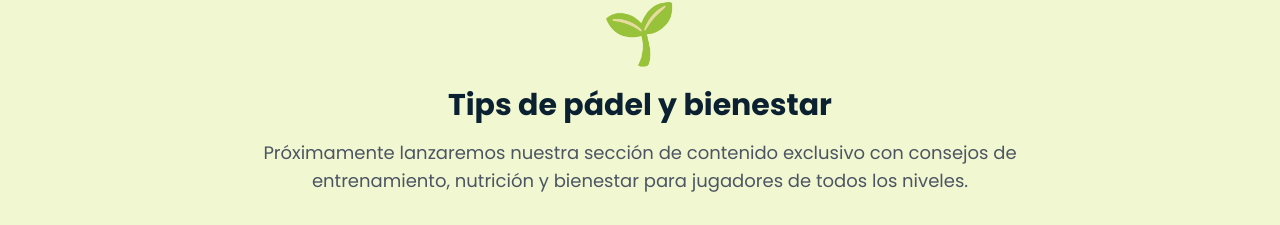
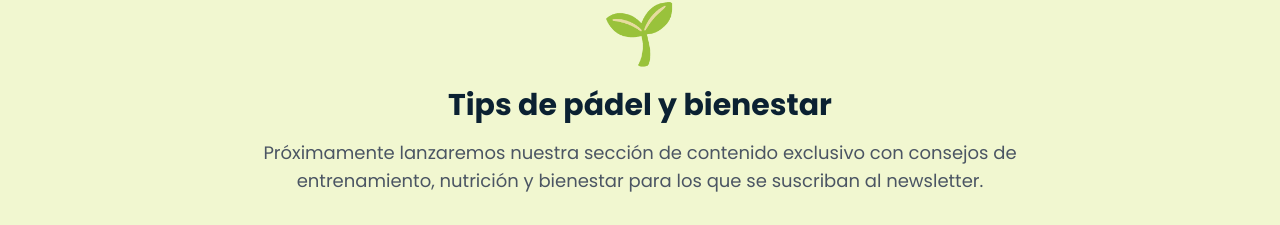
Before and after one commit to martiyaquinta/padelmania, a React (Vite) app: page /about in a window 1280 px wide. Shown: the part 1538-1763 px from the top of the page. Built offline with nearby package versions, Linux system fonts and the light colour scheme.

Commit message:
Actualizar usuario de Instagram a @padelmania.sierras

```diff
--- a/src/components/ChatBot.jsx
+++ b/src/components/ChatBot.jsx
@@ -68,7 +68,7 @@ const ChatBot = () => {
 
       case "contact":
         addMessage("Necesito contacto", false);
-        simulateTyping("📞 Podés contactarnos por:\n• WhatsApp: +54 9 226 140-0285\n• Email: padelmaniasierras@gmail.com\n• Instagram: @padelmania\n\n¡Estamos para ayudarte!");
+        simulateTyping("📞 Podés contactarnos por:\n• WhatsApp: +54 9 226 140-0285\n• Email: padelmaniasierras@gmail.com\n• Instagram: @padelmania.sierras\n\n¡Estamos para ayudarte!");
         break;
 
       case "recommend":
--- a/src/components/Footer.jsx
+++ b/src/components/Footer.jsx
@@ -7,7 +7,7 @@ const Footer = () => {
   const socialLinks = [
     {
       name: 'Instagram',
-      href: 'https://instagram.com/padelmania',
+      href: 'https://instagram.com/padelmania.sierras',
       icon: (
         <svg className="w-6 h-6" fill="currentColor" viewBox="0 0 24 24">
           <path d="M12.017 0C5.396 0 .029 5.367.029 11.987c0 6.62 5.367 11.987 11.988 11.987c6.62 0 11.987-5.367 11.987-11.987C24.014 5.367 18.637.001 12.017.001zM8.449 16.988c-1.297 0-2.448-.49-3.342-1.297c-.894-.808-1.297-1.781-1.297-2.919c0-1.297.49-2.448 1.297-3.342c.808-.894 1.781-1.297 2.919-1.297c1.297 0 2.448.49 3.342 1.297c.894.808 1.297 1.781 1.297 2.919c0 1.297-.49 2.448-1.297 3.342c-.808.894-1.781 1.297-2.919 1.297zm7.83 0c-1.297 0-2.448-.49-3.342-1.297c-.894-.808-1.297-1.781-1.297-2.919c0-1.297.49-2.448 1.297-3.342c.808-.894 1.781-1.297 2.919-1.297c1.297 0 2.448.49 3.342 1.297c.894.808 1.297 1.781 1.297 2.919c0 1.297-.49 2.448-1.297 3.342c-.808.894-1.781 1.297-2.919 1.297z"/>
--- a/src/pages/About.jsx
+++ b/src/pages/About.jsx
@@ -135,8 +135,7 @@ const About = () => {
             </h2>
             <p className="text-lg text-gray-600 mb-8">
               Próximamente lanzaremos nuestra sección de contenido exclusivo con
-              consejos de entrenamiento, nutrición y bienestar para jugadores de
-              todos los niveles.
+              consejos de entrenamiento, nutrición y bienestar para los que se suscriban al newsletter.
             </p>
 
             <div className="grid grid-cols-1 md:grid-cols-3 gap-6 mb-8">
--- a/src/pages/Contact.jsx
+++ b/src/pages/Contact.jsx
@@ -213,12 +213,12 @@ const Contact = () => {
                     Seguinos para novedades y tips
                   </p>
                   <a
-                    href="https://instagram.com/padelmania"
+                    href="https://instagram.com/padelmania.sierras"
                     target="_blank"
                     rel="noopener noreferrer"
                     className="text-mint text-sm font-medium hover:text-navy transition-colors"
                   >
-                    @padelmania
+                    @padelmania.sierras
                   </a>
                 </div>
               </div>
```
